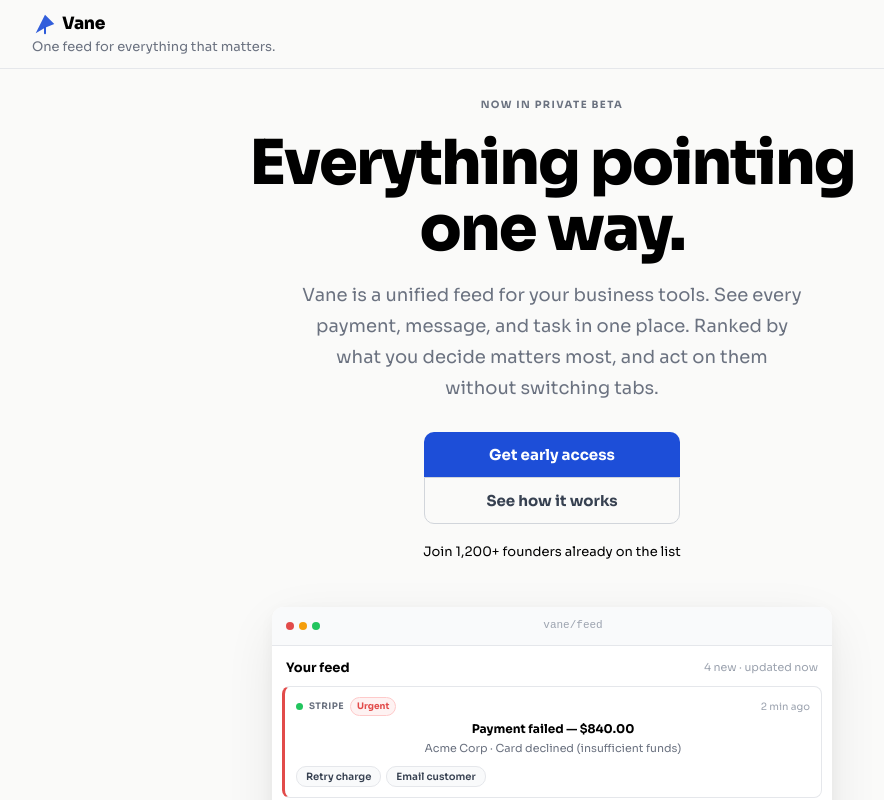
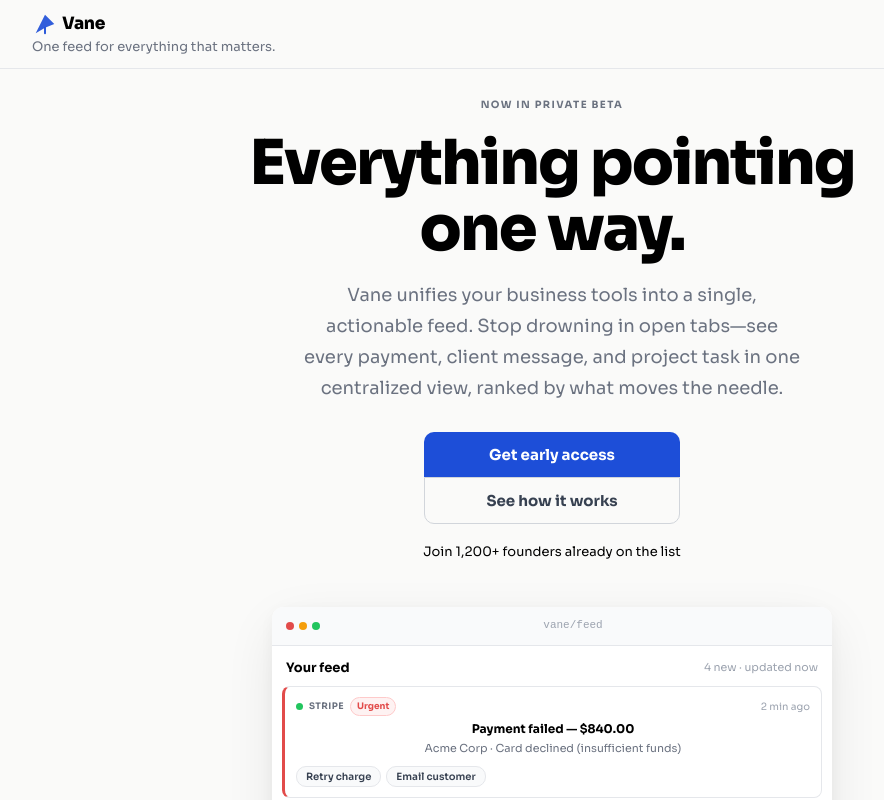
Before and after one commit to Mykins1/Vane-LP, a React (Vite) app: page / in a window 1280 px wide. Shown: the top 800 px of the page, without its empty margins (88-972 px from the left). Built offline with nearby package versions, Linux system fonts and the light colour scheme.

Commit message:
Revise Hero section description for clarity

```diff
--- a/src/components/sections/Hero.jsx
+++ b/src/components/sections/Hero.jsx
@@ -67,9 +67,7 @@ export default function Hero({ heroVis, onGetAccess, onSeeHow }) {
           lineHeight: 1.72,
         }}
       >
-        Vane is a unified feed for your business tools. See every payment,
-        message, and task in one place. Ranked by what you decide matters most,
-        and act on them without switching tabs.
+        Vane unifies your business tools into a single, actionable feed. Stop drowning in open tabs—see every payment, client message, and project task in one centralized view, ranked by what moves the needle.
       </p>
 
       {/* CTAs */}
```
